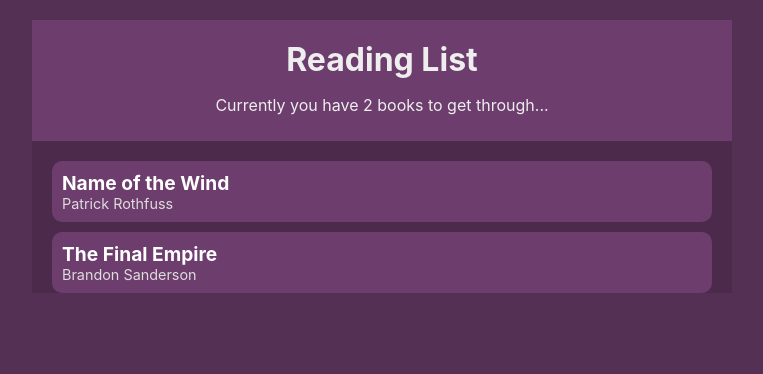
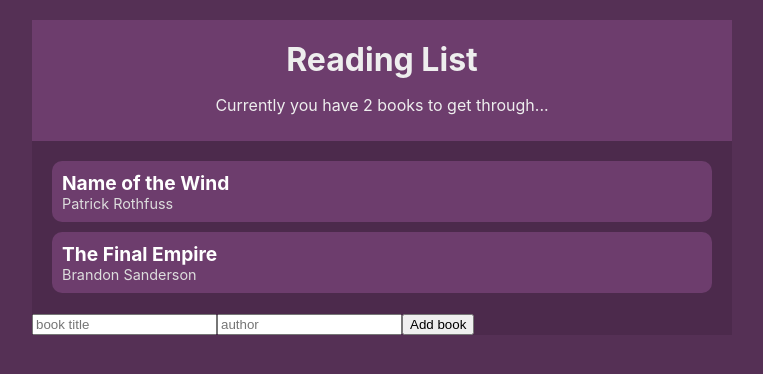
Before and after one commit to mittalvaibhav1/hooks-context, a React (Create React App) app in the folder booklist/: page / in a window 1280 px wide. Shown: the top 374 px of the page, without its empty margins (258-1021 px from the left). Built offline with nearby package versions, Linux system fonts and the light colour scheme.

Commit message:
Add BookForm

```diff
--- a/booklist/src/App.js
+++ b/booklist/src/App.js
@@ -1,4 +1,5 @@
 import React from 'react';
+import NewBookForm from './components/BookForm';
 import BookList from './components/BookList';
 import Navbar from './components/Navbar';
 import BookContextProvider from './contexts/BookContext';
@@ -9,6 +10,7 @@ function App() {
       <BookContextProvider>
         <Navbar />
         <BookList />
+        <NewBookForm />
       </BookContextProvider>
     </div>
   );
--- a/booklist/src/components/BookForm.js
+++ b/booklist/src/components/BookForm.js
@@ -0,0 +1,25 @@
+import React , { useState , useContext } from 'react';
+import { BookContext } from '../contexts/BookContext';
+
+const NewBookForm = () => {
+    const { addBook } = useContext(BookContext);
+    const [title, setTitle] = useState('');
+    const [author, setAuthor] = useState('');
+    const handleSubmit = (e) => {
+        e.preventDefault();
+        addBook(title,author);
+        setTitle('');
+        setAuthor('');
+    }
+    return (
+        <form onSubmit= {handleSubmit}>
+            <input type = "text" placeholder = "book title" value = {title}
+                onChange = { (e) => setTitle(e.target.value) } required />
+            <input type = "text" placeholder = "author" value = {author}
+                onChange = { (e) => setAuthor(e.target.value) } required />
+            <input type = "submit" value = "Add book" />
+        </form>
+    );
+}
+
+export default NewBookForm;
```
